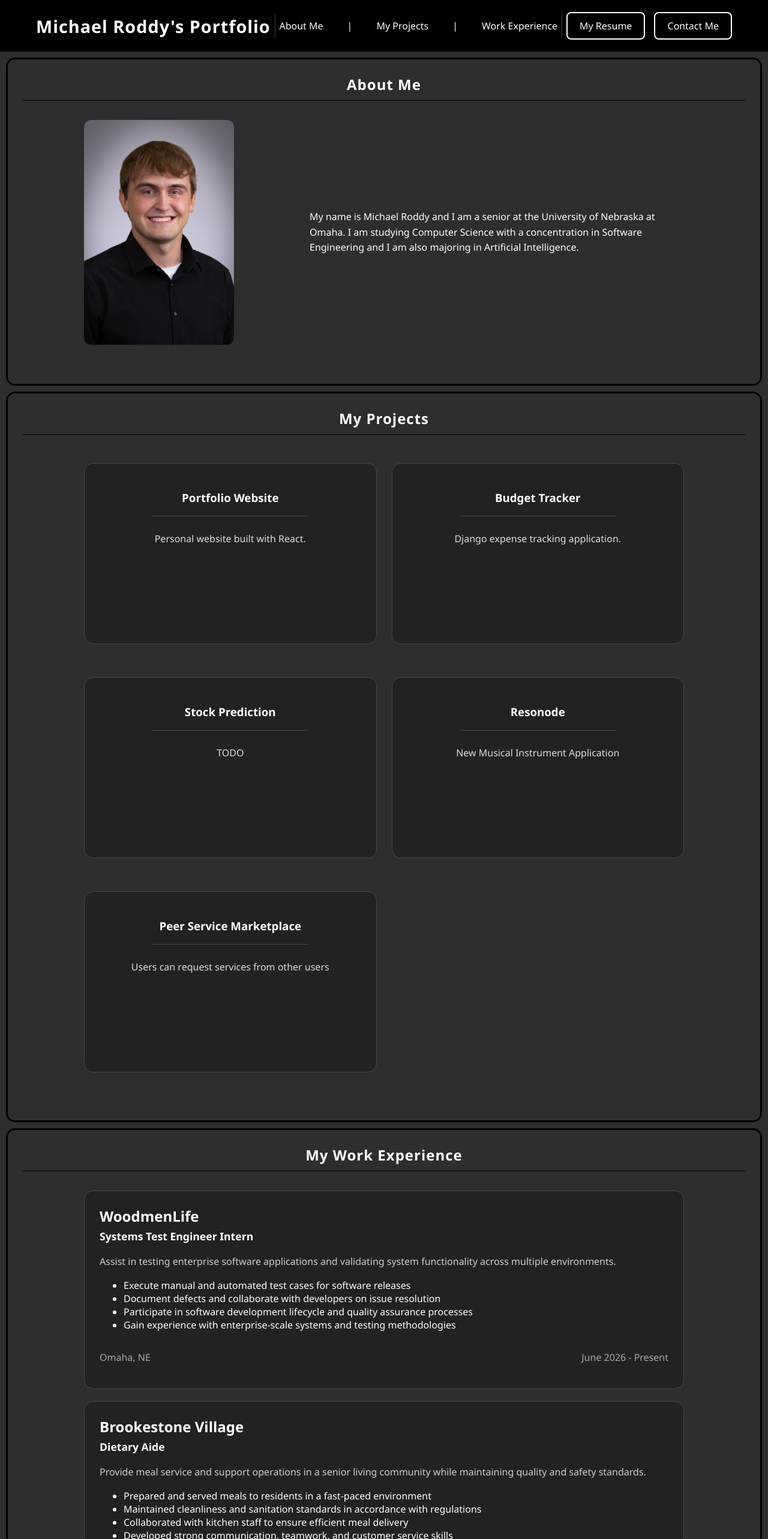
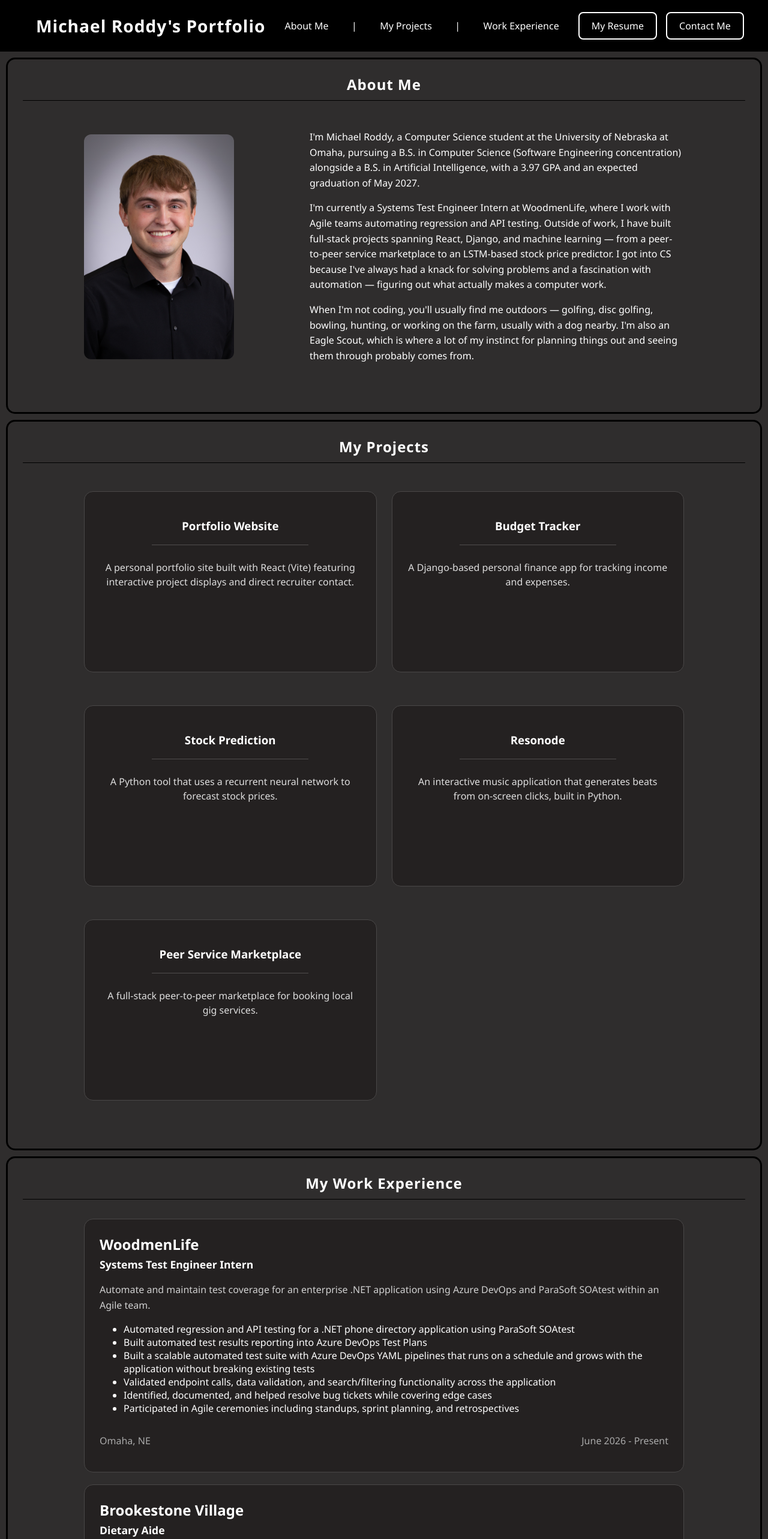
Before and after one commit to MikeRoddy05/Web_Portfolio, a React (Vite) app: page / in a window 1280 px wide. Shown: the top 2566 px of the page at 60% size. Built offline with nearby package versions, Linux system fonts and the light colour scheme.

Commit message:
Update Information

```diff
--- a/src/AbMe.jsx
+++ b/src/AbMe.jsx
@@ -13,9 +13,17 @@ function AbMe() {
                 <img src={headShot} alt="Michael Roddy" />
             </div>
             <div className="ab-me-text">
-                <p>My name is Michael Roddy and I am a senior at the University of Nebraska at Omaha.
-                    I am studying Computer Science with a concentration in Software Engineering and
-                    I am also majoring in Artificial Intelligence.</p>
+                <p>I'm Michael Roddy, a Computer Science student at the University of Nebraska at Omaha,
+                    pursuing a B.S. in Computer Science (Software Engineering concentration) alongside a
+                    B.S. in Artificial Intelligence, with a 3.97 GPA and an expected graduation of May 2027.</p>
+                <p>I'm currently a Systems Test Engineer Intern at WoodmenLife, where I work with Agile teams
+                    automating regression and API testing. Outside of work, I have built full-stack projects spanning
+                    React, Django, and machine learning — from a peer-to-peer service marketplace to an LSTM-based
+                    stock price predictor. I got into CS because I've always had a knack for solving problems and
+                    a fascination with automation — figuring out what actually makes a computer work.</p>
+                <p>When I'm not coding, you'll usually find me outdoors — golfing, disc golfing, bowling, hunting,
+                    or working on the farm, usually with a dog nearby. I'm also an Eagle Scout, which is where a lot
+                    of my instinct for planning things out and seeing them through probably comes from.</p>
             </div>
         </div>
         </>
--- a/src/MyFooter.jsx
+++ b/src/MyFooter.jsx
@@ -13,7 +13,7 @@ function MyFooter() {
                 © 2026 Michael Roddy. Built with React
             </p>
 
-            <a href="www.linkedin.com/in/michael-roddy-b439082a0" target="_blank">
+            <a href="https://www.linkedin.com/in/michael-roddy-b439082a0" target="_blank">
                 <FaLinkedin />
             </a>
         </div>
--- a/src/css/projects.css
+++ b/src/css/projects.css
@@ -136,6 +136,22 @@
 
 .project-details {
     text-align: left;
+    display: flex;
+    flex-direction: column;
+    gap: 12px;
+
+    font-size: 0.95rem;
+    font-weight: 400;
+    line-height: 1.55;
+    color: rgba(255, 255, 255, 0.8);
+}
+
+.project-details li {
+    padding-left: 6px;
+}
+
+.project-details li::marker {
+    color: rgba(255, 255, 255, 0.4);
 }
 
 .modal-close {
--- a/src/data/project/projects.json
+++ b/src/data/project/projects.json
@@ -1,64 +1,73 @@
 [
   {
     "title": "Portfolio Website",
-    "description": "Personal website built with React.",
+    "description": "A personal portfolio site built with React (Vite) featuring interactive project displays and direct recruiter contact.",
     "details": [
-      "Built with React",
-      "Responsive design",
+      "Built a componentized architecture using React (Vite) with reusable UI components",
+      "Implemented interactive project cards and a modal viewer for detailed project views",
+      "Rendered work experience dynamically from JSON-driven content",
+      "Added a one-click resume download for recruiters",
+      "Implemented a secure contact flow using formsubmit.co, enabling direct inbound recruiter contact",
+      "Built fully responsive styling across desktop and mobile",
       "Hosted on GitHub"
     ],
-    "image": null
+    "image": null,
+    "link": "https://github.com/MikeRoddy05/Web_Portfolio.git"
   },
   {
     "title": "Budget Tracker",
-    "description": "Django expense tracking application.",
+    "description": "A Django-based personal finance app for tracking income and expenses.",
     "details": [
-      "Django backend",
-      "AWS deployment",
-      "SQLite database"
+      "Built with Django 5.2, organized into modular apps for budget, income, and expenses",
+      "Modeled recurring and one-time income/expenses using the Django ORM",
+      "Built form-driven CRUD views for adding, editing, and deleting entries",
+      "Used SQLite for local development and persistence",
+      "Prepared production deployment artifacts, including Gunicorn + systemd service units",
+      "Configured nginx site templates for production deployment",
+      "Set up STATIC_ROOT for collecting static assets via Django's collectstatic"
     ],
-    "image": null
+    "image": null,
+    "link": "https://github.com/mroddy05/budgettracker.git"
   },
   {
     "title": "Stock Prediction",
-    "description": "TODO",
+    "description": "A Python tool that uses a recurrent neural network to forecast stock prices.",
     "details": [
-      "TODO"
+      "Built a stacked-LSTM recurrent neural network (2 layers, 100 units each) using Keras/TensorFlow",
+      "Downloaded historical equity price data using yfinance",
+      "Engineered features including moving averages and percent returns",
+      "Normalized 60-day rolling input sequences using scikit-learn's MinMaxScaler",
+      "Trained with the Adam optimizer and mean-squared-error loss, using early stopping to reduce overfitting",
+      "Implemented iterative 7-day forecasting by feeding predictions back into the input sequence",
+      "Visualized predicted vs. actual closing prices with matplotlib"
     ],
-    "image": null
+    "image": null,
+    "link": "https://github.com/MikeRoddy05/Stock_Prediction.git"
   },
   {
     "title": "Resonode",
-    "description": "New Musical Instrument Application",
+    "description": "An interactive music application that generates beats from on-screen clicks, built in Python.",
     "details": [
-      "TODO"
+      "Built in Python with a real-time interactive interface",
+      "Generates beats based on the screen location of user clicks",
+      "Supports looping at a user-selected time interval",
+      "Includes multiple sound presets that can be mixed and matched",
+      "Displays visual effects synced to the beat as it loops"
     ],
     "image": null
   },
   {
     "title": "Peer Service Marketplace",
-    "description": "Users can request services from other users",
+    "description": "A full-stack peer-to-peer marketplace for booking local gig services.",
     "details": [
-      "TODO",
-      "TODO",
-      "TODO",
-      "TODO",
-      "TODO",
-      "TODO",
-      "TODO",
-      "TODO",
-      "TODO",
-      "TODO",
-      "TODO",
-      "TODO",
-      "TODO",
-      "TODO",
-      "TODO",
-      "TODO",
-      "TODO",
-      "TODO",
-      "TODO",
-      "TODO"
+      "Built as a team project with a React (Vite) frontend and a Django REST Framework backend",
+      "Enabled users to list, book, and pay for local services (tutoring, handyman, tech help, etc.)",
+      "Implemented in-app messaging between users",
+      "Added a review and ratings system for completed services",
+      "Modularized the backend into REST API apps: bookings, messaging, payments, reviews, services, and users",
+      "Used SQLite for local development",
+      "Prepared an nginx configuration for production deployment",
+      "Documented payment integration planning and architecture"
     ],
     "image": null,
     "link": "https://github.com/fonseca04Lenin/peer-service-marketplace.git"
--- a/src/data/work/work.json
+++ b/src/data/work/work.json
@@ -4,38 +4,38 @@
     "position": "Systems Test Engineer Intern",
     "location": "Omaha, NE",
     "dates": "June 2026 - Present",
-    "description": "Assist in testing enterprise software applications and validating system functionality across multiple environments.",
+    "description": "Automate and maintain test coverage for an enterprise .NET application using Azure DevOps and ParaSoft SOAtest within an Agile team.",
     "highlights": [
-      "Execute manual and automated test cases for software releases",
-      "Document defects and collaborate with developers on issue resolution",
-      "Participate in software development lifecycle and quality assurance processes",
-      "Gain experience with enterprise-scale systems and testing methodologies"
+      "Automated regression and API testing for a .NET phone directory application using ParaSoft SOAtest",
+      "Built automated test results reporting into Azure DevOps Test Plans",
+      "Built a scalable automated test suite with Azure DevOps YAML pipelines that runs on a schedule and grows with the application without breaking existing tests",
+      "Validated endpoint calls, data validation, and search/filtering functionality across the application",
+      "Identified, documented, and helped resolve bug tickets while covering edge cases",
+      "Participated in Agile ceremonies including standups, sprint planning, and retrospectives"
     ]
   },
   {
     "company": "Brookestone Village",
     "position": "Dietary Aide",
     "location": "Omaha, NE",
-    "dates": "December 2022 - Present",
-    "description": "Provide meal service and support operations in a senior living community while maintaining quality and safety standards.",
+    "dates": "June 2021 - Present",
+    "description": "Provide meal service to residents in a senior living community while maintaining food safety and dietary standards.",
     "highlights": [
-      "Prepared and served meals to residents in a fast-paced environment",
-      "Maintained cleanliness and sanitation standards in accordance with regulations",
-      "Collaborated with kitchen staff to ensure efficient meal delivery",
-      "Developed strong communication, teamwork, and customer service skills"
+      "Served each meal to 35+ residents in accordance with established schedules and dietary procedures",
+      "Followed all food safety regulations while preparing and serving meals",
+      "Reported and documented resident changes in consumption or behavior to help maintain safe, individualized diets"
     ]
   },
   {
-    "company": "University of Nebraska at Omaha",
-    "position": "Computer Science Student",
-    "location": "Omaha, NE",
-    "dates": "2023 - Present",
-    "description": "Pursuing a Bachelor of Science in Computer Science with concentrations in Software Engineering and Artificial Intelligence.",
+    "company": "Infinity Precision Ag",
+    "position": "Job Shadow",
+    "location": "",
+    "dates": "",
+    "description": "Shadowed the integration of software platforms with drone technology in an agricultural setting.",
     "highlights": [
-      "Developed full-stack applications using React, Django, Java, and Python",
-      "Completed projects involving machine learning, data analytics, and web development",
-      "Collaborated on team-based software engineering projects",
-      "Applied software design principles, algorithms, and database concepts to real-world problems"
+      "Assisted in integrating software platforms with drone technology",
+      "Gained exposure to applications of computer science in agriculture",
+      "Learned about sensor data collection and how new software solutions impact drone performance and precision"
     ]
   }
 ]
--- a/src/index.css
+++ b/src/index.css
@@ -3,20 +3,23 @@
   justify-content: space-between;
   align-items: center;
 
-
   background-color: black;
-  padding: 20px 60px;
+  padding: clamp(12px, 2.5vw, 20px) clamp(20px, 6vw, 60px);
 
   position: sticky;
   top: 0;
   z-index: 1000;
+
+  gap: 16px;
+  flex-wrap: nowrap;
 }
 
 .top-bar-title h1 {
   margin: 0;
-  font-size: 1.8rem;
+  font-size: clamp(1.3rem, 2.2vw, 1.8rem);
   font-weight: 700;
   letter-spacing: 1px;
+  white-space: nowrap;
 }
 
 body {
@@ -28,7 +31,8 @@ body {
 
 .go-to-link {
   display: flex;
-  gap: 40px;
+  gap: clamp(16px, 3vw, 40px);
+  flex-wrap: nowrap;
 }
 
 .go-to-link button {
@@ -39,8 +43,9 @@ body {
   border: none;
   padding: 0;
 
-  font-size: 1rem;
+  font-size: clamp(0.85rem, 1.3vw, 1rem);
   font-weight: 500;
+  white-space: nowrap;
 
   transition: color 0.2s ease;
 }
@@ -51,16 +56,19 @@ body {
 
 .top-bar-actions {
   display: flex;
-  gap: 15px;
+  gap: clamp(8px, 1.5vw, 15px);
+  flex-wrap: nowrap;
 }
 
 .link {
   color: white;
   text-decoration: none;
 
-  padding: 10px 20px;
+  padding: clamp(6px, 1.2vw, 10px) clamp(12px, 2vw, 20px);
   border: 2px solid white;
   border-radius: 8px;
+  font-size: clamp(0.85rem, 1.3vw, 1rem);
+  white-space: nowrap;
   transition: all 0.2s ease;
 }
 
@@ -91,7 +99,7 @@ h3 {
   background-color: rgba(255, 255, 255, 0.25);
 }
 
-@media (max-width: 768px) {
+@media (max-width: 900px) {
   .top-bar-container {
     flex-direction: column;
     gap: 12px;
```
